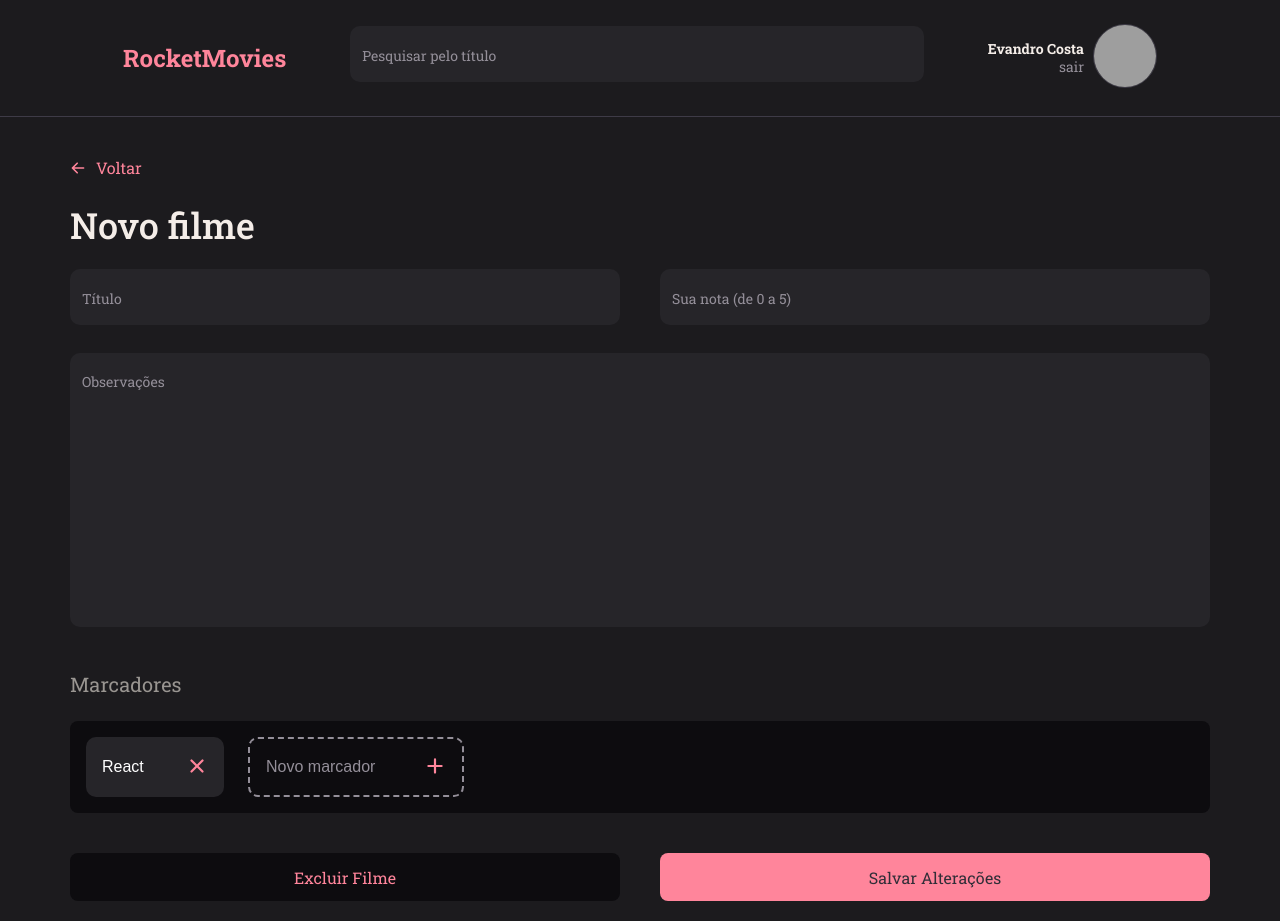
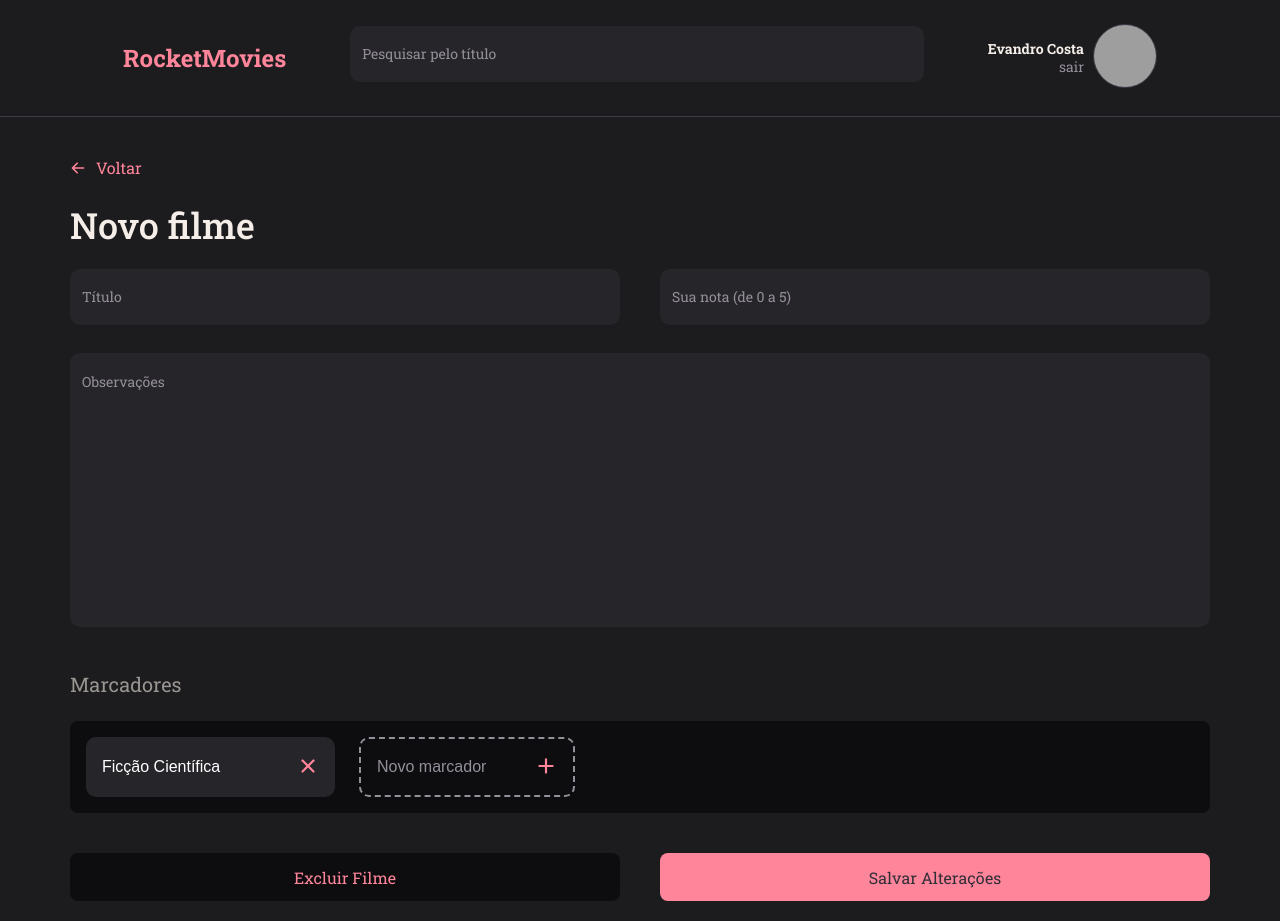
Before and after one commit to evans-costa/rocketmovies-backend, a React (Vite) app in the folder frontend/: page /new in a window 1280 px wide. Built offline with nearby package versions, Linux system fonts and the light colour scheme; grey boxes are pictures that could not be loaded.

Commit message:
Adjusting styles for better reading

```diff
--- a/frontend/src/components/Button/index.jsx
+++ b/frontend/src/components/Button/index.jsx
@@ -1,13 +1,10 @@
 import { Container } from "./styles";
 
-export function Button ({ isDelete, title, icon: Icon, ...rest }) {
-  return (
-    <Container
-      {...rest}
-      isDelete={isDelete}
-    >
-      {Icon && <Icon size={22} />}
-      {title}
-    </Container>
-  )
+export function Button({ isDelete, title, icon: Icon, ...rest }) {
+	return (
+		<Container isDelete={isDelete} {...rest}>
+			{Icon && <Icon size={22} />}
+			{title}
+		</Container>
+	);
 }
--- a/frontend/src/components/Button/styles.js
+++ b/frontend/src/components/Button/styles.js
@@ -2,8 +2,6 @@ import styled from "styled-components";
 import { Link } from "react-router-dom";
 
 export const Container = styled(Link)`
-  grid-area: button;
-
   display: flex;
   align-items: center;
   justify-content: center;
@@ -18,7 +16,6 @@ export const Container = styled(Link)`
 
   color: ${({ theme, isDelete }) =>
 		isDelete ? theme.COLORS.PINK : theme.COLORS.GRAY_BUTTON};
-  font-size: 1.6rem;
 
   > svg {
     margin-right: 8px;
--- a/frontend/src/components/ButtonText/styles.js
+++ b/frontend/src/components/ButtonText/styles.js
@@ -9,8 +9,6 @@ export const Container = styled(Link)`
   align-items: center;
 
   color: ${({ theme }) => theme.COLORS.PINK};
-  font-size: 1.6rem;
-  font-weight: 400;
   line-height: 2.1rem;
   text-align: center;
 
--- a/frontend/src/components/Header/styles.js
+++ b/frontend/src/components/Header/styles.js
@@ -12,7 +12,6 @@ export const Container = styled.header`
   padding: 2.4rem 12.3rem;
   margin-bottom: 4rem;
   border-bottom: 1px solid ${({ theme }) => theme.COLORS.GRAY_BORDER};
-  font-family: 'Roboto Slab', serif;
 
   > h1 {
     font-size: 2.4rem;
@@ -44,7 +43,6 @@ export const Profile = styled.div`
     a {
       text-align: end;
       color: ${({ theme }) => theme.COLORS.GRAY_200};
-      font-weight: 400;
     }
   }
 
--- a/frontend/src/components/Input/styles.js
+++ b/frontend/src/components/Input/styles.js
@@ -26,7 +26,6 @@ export const Container = styled.div`
     outline: none;
 
     font-family: 'Roboto Slab', serif;
-    font-size: 1.6rem;
     color: ${({ theme }) => theme.COLORS.WHITE_900};
 
     &::placeholder {
@@ -34,4 +33,4 @@ export const Container = styled.div`
       font-size: 1.4rem;
     }
   }
-`
+`;
--- a/frontend/src/components/NewTag/styles.js
+++ b/frontend/src/components/NewTag/styles.js
@@ -5,8 +5,10 @@ export const Container = styled.div`
   align-items: center;
 
   border-radius: 1rem;
-  border: ${({ isNew, theme }) => isNew ? `2px dashed ${theme.COLORS.GRAY_200}` : 'none'};
-  background-color: ${({ isNew, theme }) => isNew ? 'transparent' : theme.COLORS.BACKGROUND_INPUT};
+  border: ${({ isNew, theme }) =>
+		isNew ? `2px dashed ${theme.COLORS.GRAY_200}` : "none"};
+  background-color: ${({ isNew, theme }) =>
+		isNew ? "transparent" : theme.COLORS.BACKGROUND_INPUT};
 
   input {
     height: 5.6rem;
@@ -28,7 +30,6 @@ export const Container = styled.div`
   }
 
   button {
-    border: none;
     background: transparent;
     color: ${({ theme }) => theme.COLORS.PINK};
 
@@ -40,4 +41,4 @@ export const Container = styled.div`
       height: 2.2rem;
     }
   }
-`
+`;
--- a/frontend/src/components/Note/styles.js
+++ b/frontend/src/components/Note/styles.js
@@ -1,7 +1,7 @@
 import styled from "styled-components";
 
 export const Container = styled.div`
-  width: 100%
+  width: 100%;
   max-height: 22rem;
 
   display: flex;
@@ -36,8 +36,6 @@ export const Container = styled.div`
     -webkit-line-clamp: 2;
     -webkit-box-orient: vertical;
 
-    font-weight: 400;
-    font-size: 1.6rem;
     line-height: 1.9rem;
 
     color: ${({ theme }) => theme.COLORS.GRAY_300};
@@ -47,4 +45,4 @@ export const Container = styled.div`
     display: flex;
     gap: 8px;
   }
-`
+`;
--- a/frontend/src/components/Tag/styles.js
+++ b/frontend/src/components/Tag/styles.js
@@ -9,7 +9,6 @@ export const Container = styled.span`
   color: ${({ theme }) => theme.COLORS.WHITE_800};
   font-family: 'Roboto', sans-serif;
   font-size: 1.2rem;
-  font-weight: 400;
   line-height: 1.4rem;
   text-align: center;
-`
+`;
--- a/frontend/src/main.jsx
+++ b/frontend/src/main.jsx
@@ -1,9 +1,9 @@
 import React from "react";
 import ReactDOM from "react-dom/client";
 
+import { ThemeProvider } from "styled-components";
+import theme from "./styles/theme";
 import GlobalStyles from "./styles/global";
-import theme from "./styles/theme";
-import { ThemeProvider } from "styled-components";
 
 import { Routes } from "./routes";
 
--- a/frontend/src/pages/NewMovie/index.jsx
+++ b/frontend/src/pages/NewMovie/index.jsx
@@ -26,7 +26,7 @@ export function NewMovie() {
 					<Bookmarks>
 						<h3>Marcadores</h3>
 						<div className='tags'>
-							<NewTag value="React" />
+							<NewTag value="Ficção Científica" />
 							<NewTag isNew placeholder="Novo marcador" />
 						</div>
 					</Bookmarks>
--- a/frontend/src/pages/User/index.jsx
+++ b/frontend/src/pages/User/index.jsx
@@ -24,7 +24,6 @@ export function User() {
 					<img src="https://github.com/evans-costa.png" alt="Foto de perfil" />
 					<label htmlFor="avatar">
 						<HiOutlineCamera />
-
 						<input type="file" id="avatar" />
 					</label>
 				</Profile>
```
Also changed, not shown: frontend/src/components/NewTag/index.jsx (+6 -9 lines).
